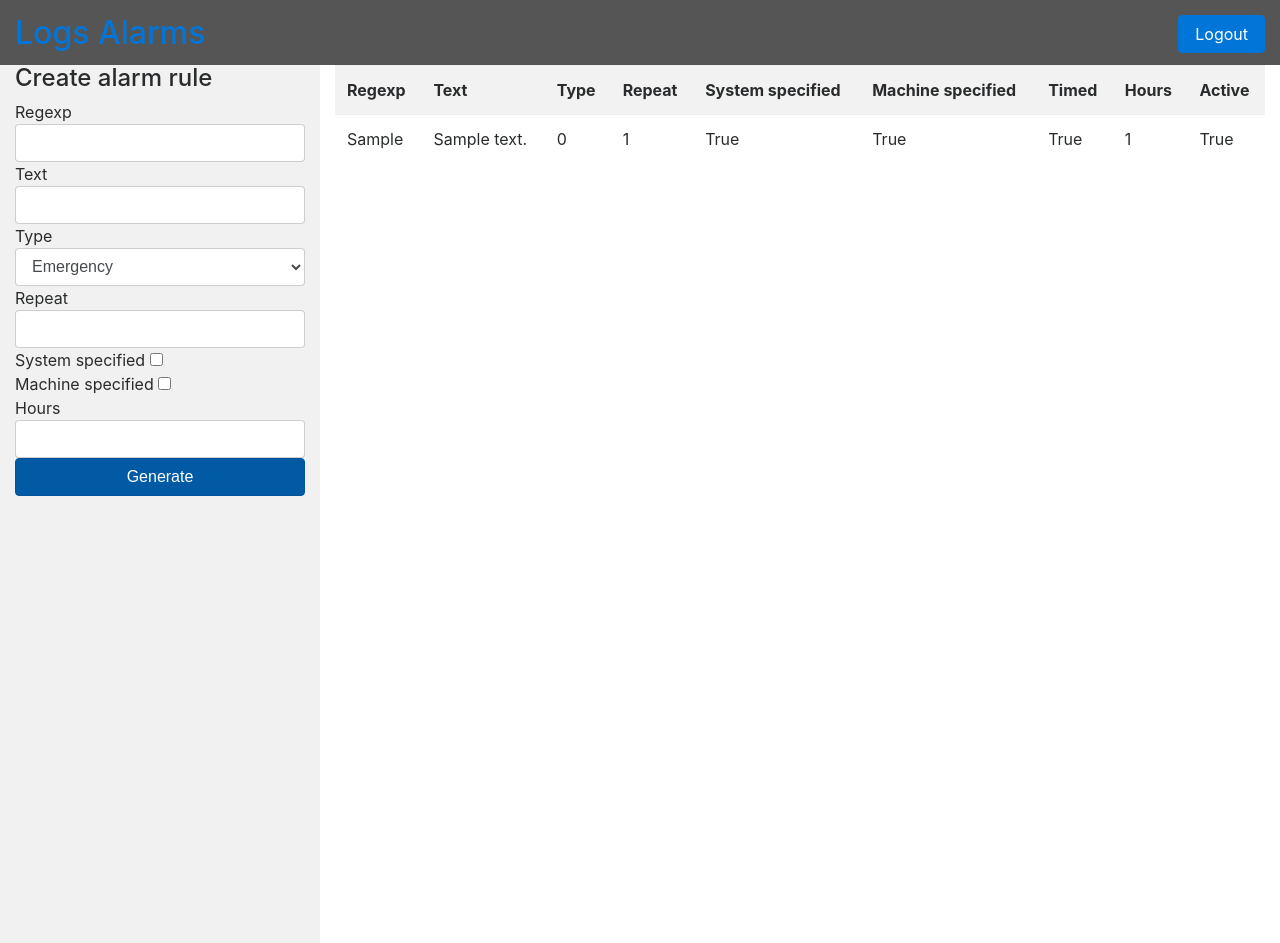
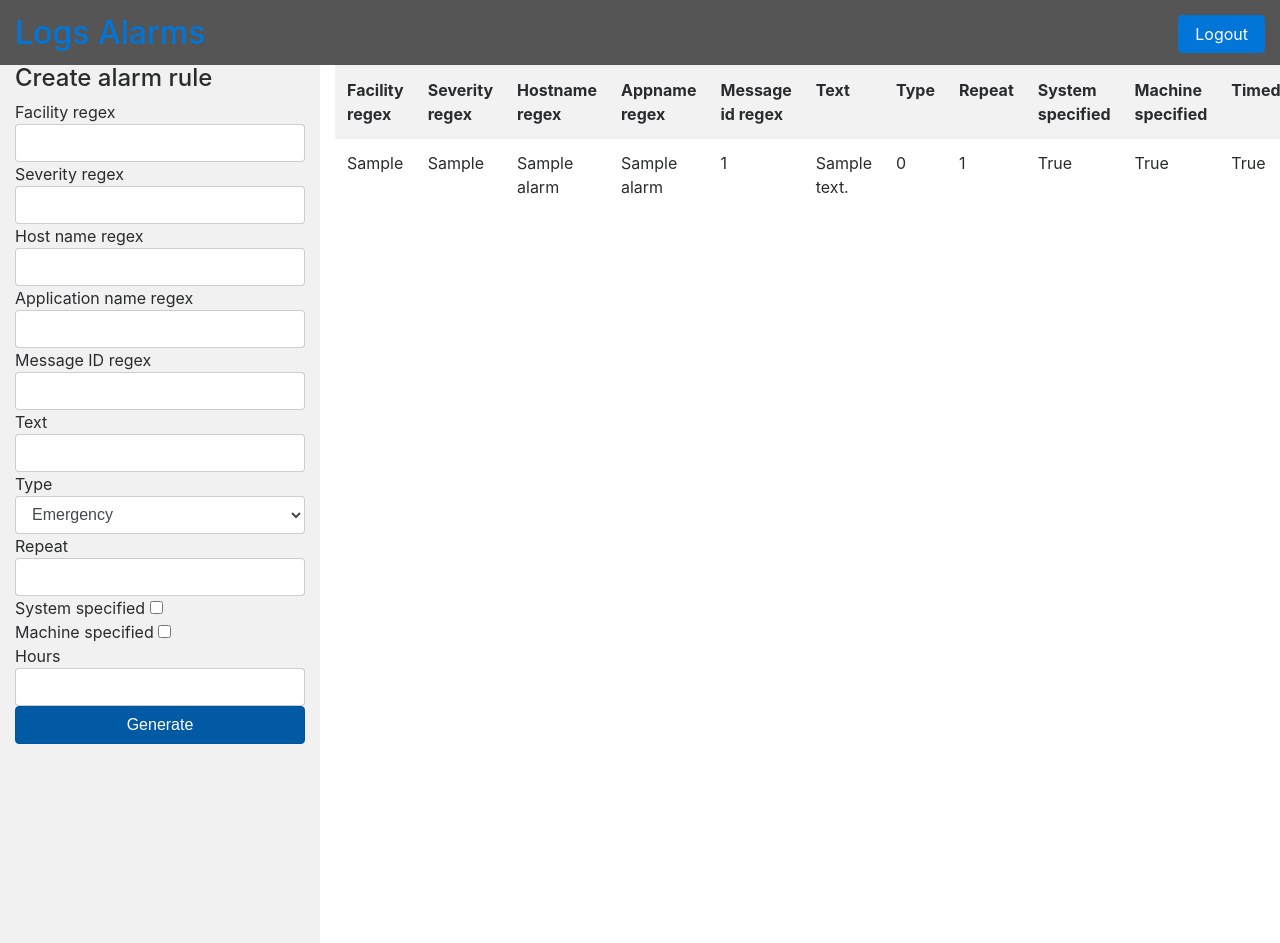
Before and after one commit to DaraYo/SIEM, a Django app: template Server/siemServer/alarmService/templates/alarmService/alarmRules.html in a window 1280 px wide. Shown: the top 943 px of the page. Run offline with Django 3.2, Linux system fonts and the light colour scheme; the template is opened without the code that fills it: values that come from a table or form of the project are taken from there, others are empty; tables that the repository leaves empty hold one stand-in row (values such as "Sample post"); parts of the project's set-up code (start-up, migrations or seed data) failed here and were passed over; some libraries are stand-ins or nearby versions.

Commit message:
Doradjen model pravila za okidanje alarma

```diff
--- a/Server/siemServer/alarmService/models.py
+++ b/Server/siemServer/alarmService/models.py
@@ -4,14 +4,19 @@ from logService.models import Machine
 
 # Create your models here.
 class Alarm(models.Model):
-	regexp = models.CharField(max_length=100)
+	regfacility = models.CharField(max_length=100)
+	regseverity = models.CharField(max_length=100)
+	reghostname = models.CharField(max_length=100)
+	regappname = models.CharField(max_length=100)
+	regmsgid = models.CharField(max_length=100)
+
 	text= models.CharField(max_length=1000)
-	Emergency=0
-	Alert=1
-	Critical=2
-	Error=3
-	Warning=4
-	Notice=5
+	Emergency='0'
+	Alert='1'
+	Critical='2'
+	Error='3'
+	Warning='4'
+	Notice='5'
 	Type_CHOICES = (
 		(Emergency, 'Emergency'),
 		(Alert, 'Alert'),
--- a/Server/siemServer/alarmService/templates/alarmService/alarmRules.html
+++ b/Server/siemServer/alarmService/templates/alarmService/alarmRules.html
@@ -45,9 +45,21 @@
             <div class="col-sm-3 sidenav">
                <h4>Create alarm rule</h4>
                <form method = post action = "./generateAlarm">
-                  Regexp
+                  Facility regex
                   <br>
-                  <input class="form-control" name='regexp' style="width:100%;"/>
+                  <input class="form-control" name='regfacility' style="width:100%;"/>
+                  Severity regex
+                  <br>
+                  <input class="form-control" name='regseverity' style="width:100%;"/>
+                  Host name regex
+                  <br>
+                  <input class="form-control" name='reghostname' style="width:100%;"/>
+                  Application name regex
+                  <br>
+                  <input class="form-control" name='regappname' style="width:100%;"/>
+                  Message ID regex
+                  <br>
+                  <input class="form-control" name='regmsgid' style="width:100%;"/>
                   Text
                   <br>
                   <input class="form-control" name='text' style="width:100%;"/>
@@ -79,7 +91,11 @@
             <div class="col-sm-9 table-responsive">
                <table class="table table-striped">
                   <tr class="thead-dark">
-                     <th>Regexp</th>
+                     <th>Facility regex</th>
+					 <th>Severity regex</th>
+					 <th>Hostname regex</th>
+					 <th>Appname regex</th>
+					 <th>Message id regex</th>
                      <th>Text</th>
                      <th>Type</th>
                      <th>Repeat</th>
@@ -91,7 +107,11 @@
                   </tr>
                   {% for alarm in alarmrules %}
                   <tr>
-                     <td>{{ alarm.regexp }}</td>
+                     <td>{{ alarm.regfacility }}</td>
+					 <td>{{ alarm.regseverity }}</td>
+					 <td>{{ alarm.reghostname }}</td>
+					 <td>{{ alarm.regappname }}</td>
+					 <td>{{ alarm.regmsgid }}</td>
                      <td>{{ alarm.text }}</td>
                      <td>{{ alarm.type }}</td>
                      <td>{{ alarm.repeat }}</td>
--- a/Server/siemServer/alarmService/views.py
+++ b/Server/siemServer/alarmService/views.py
@@ -24,7 +24,11 @@ def generateAlarm(request):
 	a = Alarm()
 	response = HttpResponse()
 	try:
-		a.regexp = request.POST.get('regexp')
+		a.regfacility = request.POST.get('regfacility')
+		a.regseverity = request.POST.get('regseverity')
+		a.reghostname = request.POST.get('reghostname')
+		a.regappname = request.POST.get('regappname')
+		a.regmsgid = request.POST.get('regmsgid')
 		a.text = request.POST.get('text')
 		a.type = request.POST.get('type')
 		a.repeat = request.POST.get('repeat')
```
